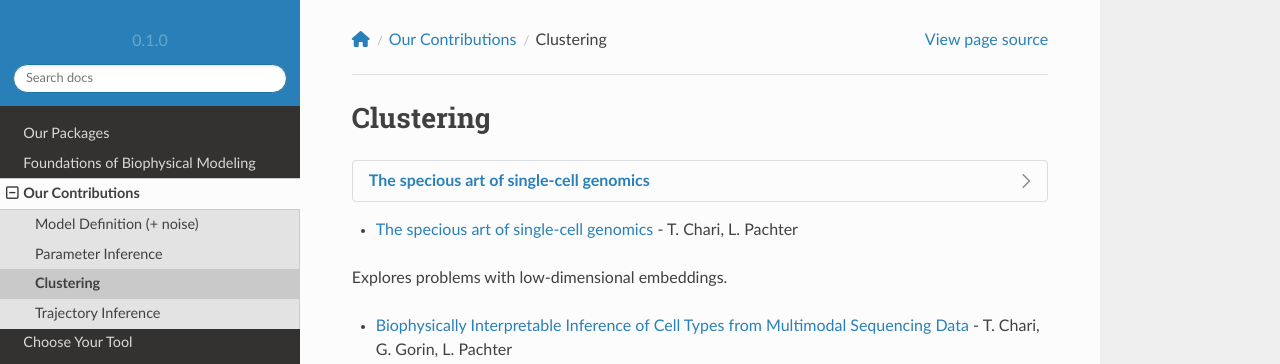
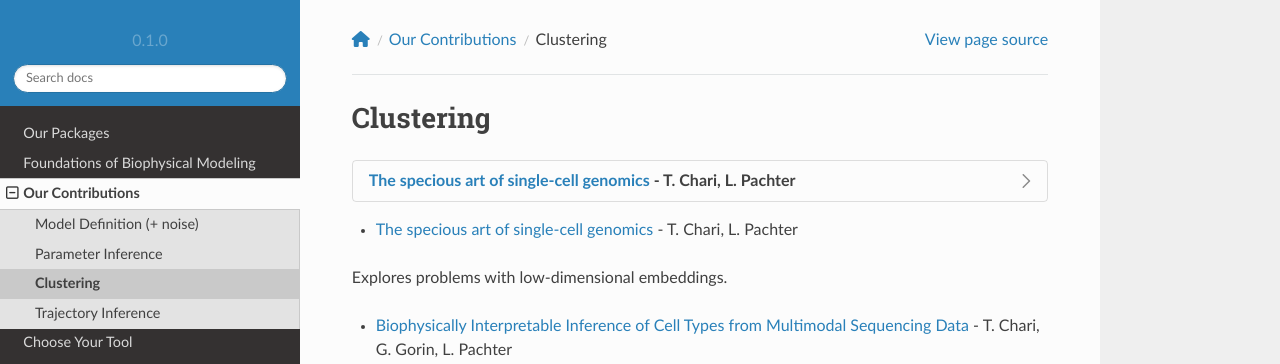
Before and after one commit to pachterlab/biophysics, a Sphinx documentation site: the page built from docs/source/contributions_clustering.rst, in a window 1280 px wide. Shown: the top 364 px of the page. Built offline with Sphinx 7.4.7 and the Read the Docs theme 2.0.0, drawn with Linux system fonts in a browser that asks for light colours; nearby versions of some CDN libraries; pages that are not in the unit, such as notebooks, are missing from menus.

Commit message:
Update contributions_clustering.rst

```diff
--- a/docs/source/contributions_clustering.rst
+++ b/docs/source/contributions_clustering.rst
@@ -2,11 +2,13 @@
 Clustering
 =====
 
-.. dropdown:: `The specious art of single-cell genomics <https://journals.plos.org/ploscompbiol/article?id=10.1371/journal.pcbi.1011288>`_
+.. dropdown:: `The specious art of single-cell genomics <https://journals.plos.org/ploscompbiol/article?id=10.1371/journal.pcbi.1011288>`_ - T. Chari, L. Pachter
 
             Explores problems with low-dimensional embeddings.
 
-
+            .. image:: figures/specious.png
+              :width: 400
+              :alt: Alternative text
 
 * `The specious art of single-cell genomics <https://journals.plos.org/ploscompbiol/article?id=10.1371/journal.pcbi.1011288>`_ - T. Chari, L. Pachter
 
```
